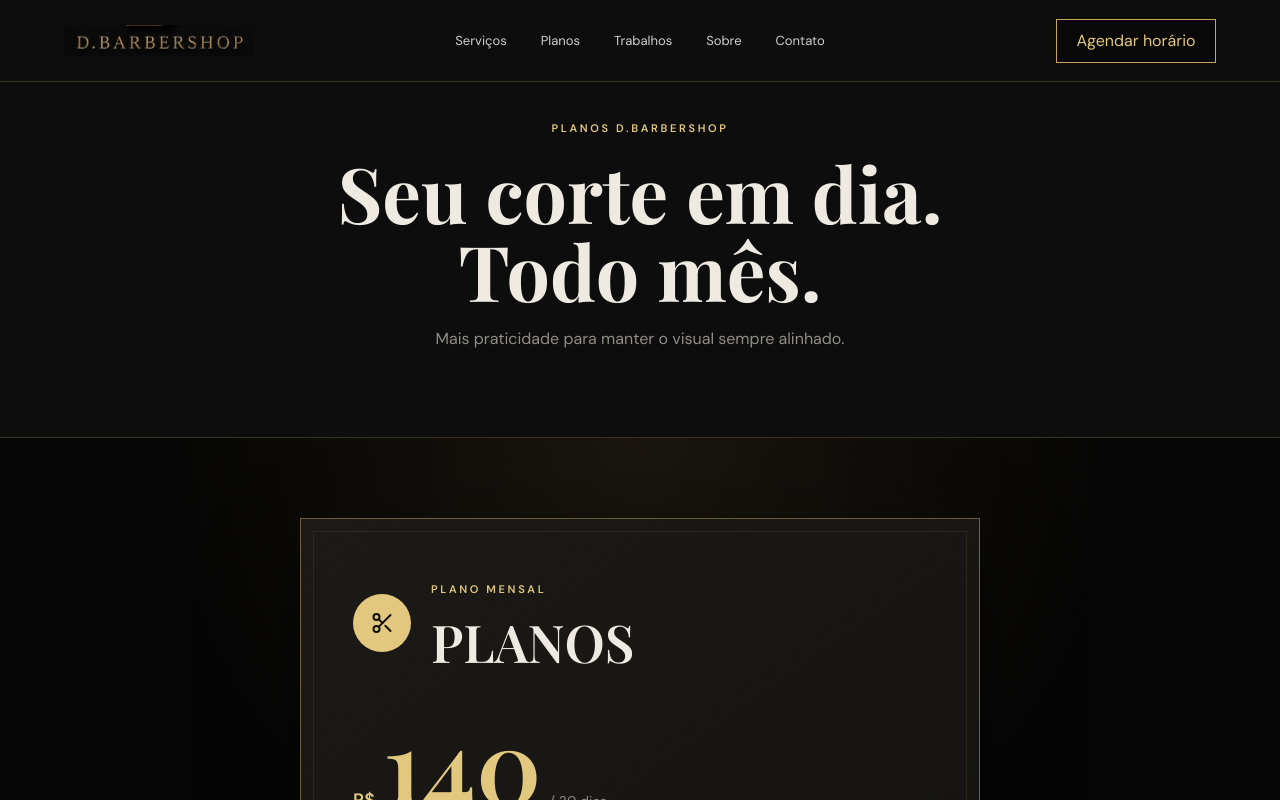
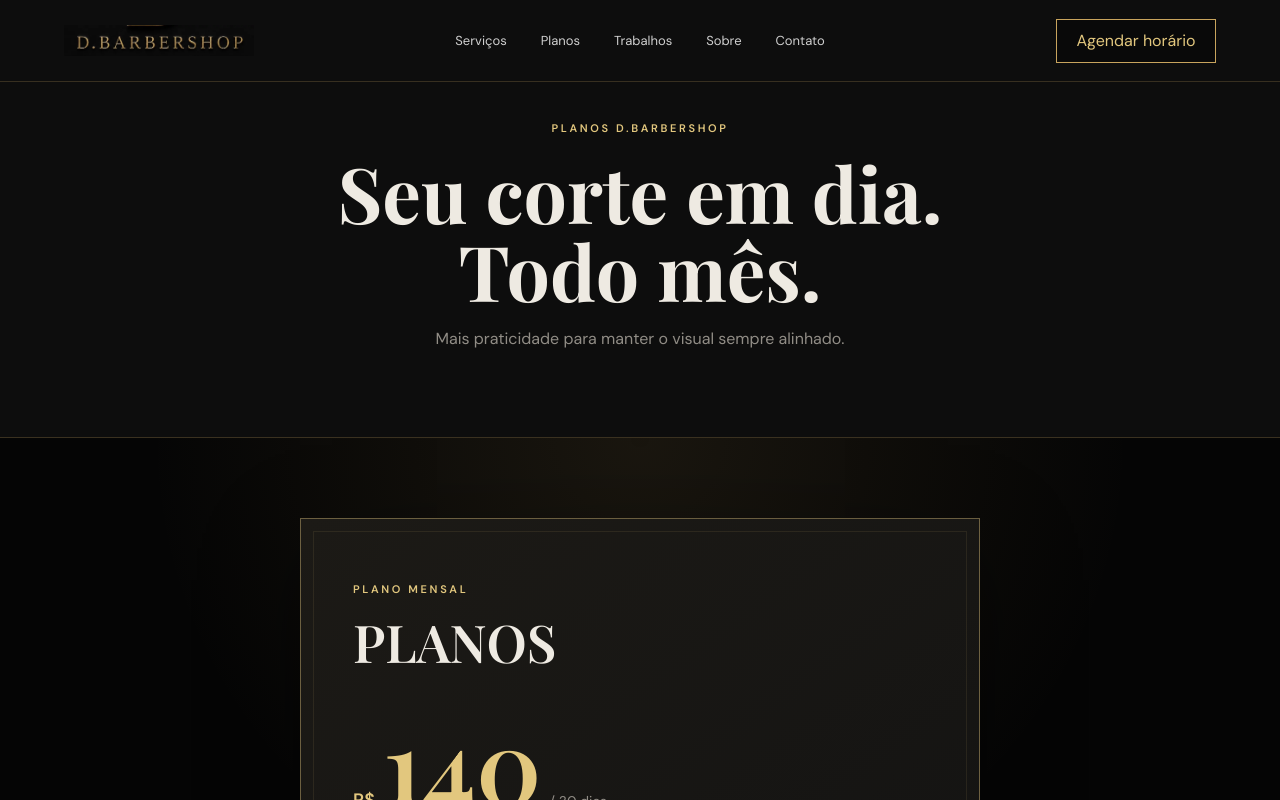
Before and after one commit to byeduardaanjos/DBarberShop, a Next.js app: page /planos in a window 1280 px wide. Shown: the top 800 px of the page. Built offline with nearby package versions, Linux system fonts and the light colour scheme.

Commit message:
Refina visual da página de planos

```diff
--- a/app/planos/page.tsx
+++ b/app/planos/page.tsx
@@ -23,7 +23,6 @@ export default function PlansPage() {
     <section className="plans-catalog">
       <article className="monthly-plan-card">
         <div className="plan-card-heading">
-          <span className="plan-icon"><Scissors /></span>
           <div>
             <p className="eyebrow">PLANO MENSAL</p>
             <h2>PLANOS</h2>
```
